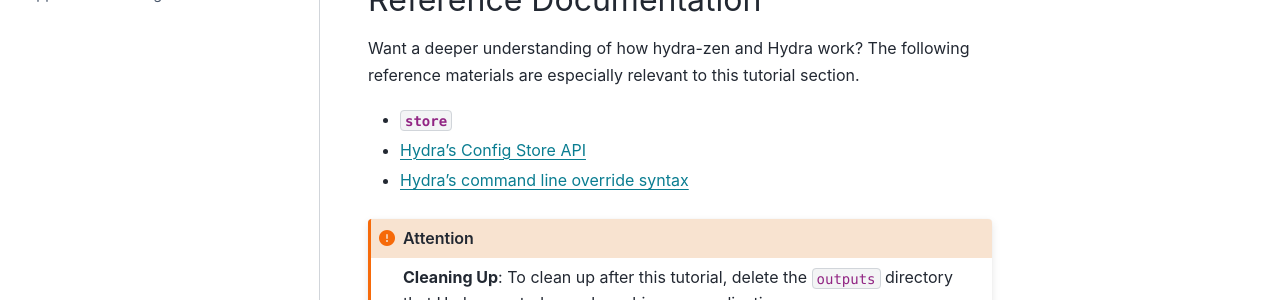
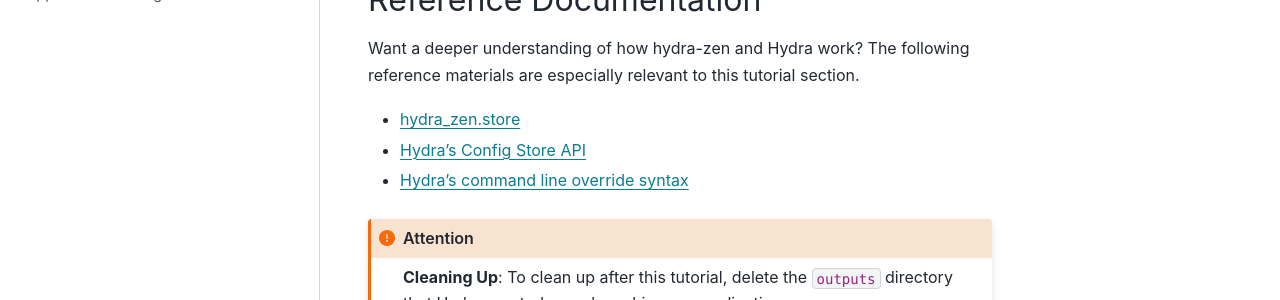
Before and after one commit to mit-ll-responsible-ai/hydra-zen, a Sphinx documentation site: the page built from docs/source/tutorials/add_cli.rst, in a window 1280 px wide and 900 px high, scrolled down 2860 px. Shown: the part 349-649 px from the top of the window. Built offline with Sphinx 7.4.7 and the PyData theme 0.15.4, drawn with Linux system fonts in a browser that asks for light colours; the version number could not be read and is left out; some of the changed lines change nothing that is shown.

Commit message:
fix link

```diff
--- a/docs/source/tutorials/add_cli.rst
+++ b/docs/source/tutorials/add_cli.rst
@@ -141,7 +141,7 @@
 The following reference materials are especially relevant to this
 tutorial section.
 
-- `~hydra_zen.store`
+- `hydra_zen.store <https://mit-ll-responsible-ai.github.io/hydra-zen/generated/hydra_zen.ZenStore.html#hydra_zen.ZenStore>`_
 - :hydra:`Hydra's Config Store API <tutorials/structured_config/config_store>`
 - :hydra:`Hydra's command line override syntax <advanced/override_grammar/basic>`
 
```
